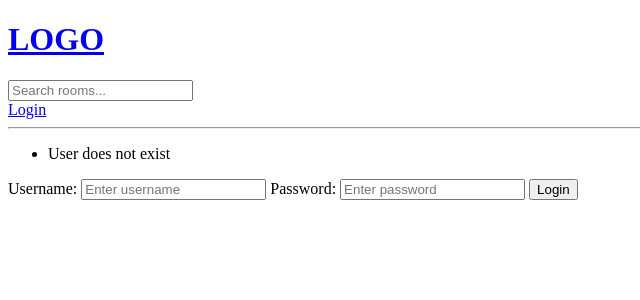
After one commit to andresolive/student-blog, a Django app: page /login/ in a window 1280 px wide. The commit adds this page. Shown: the top 300 px of the page, without its empty margins (0-640 px from the left). Run offline with Django 4.2, Linux system fonts and the light colour scheme.

Commit message:
feat: search; auth in progress

```diff
--- /dev/null
+++ b/base/templates/base/login_register.html
@@ -0,0 +1,16 @@
+{% extends 'main.html' %} {% block content %}
+
+<div>
+  <form method="POST" action="">
+    {% csrf_token%}
+    <label>Username:</label>
+    <input type="text" name="username" placeholder="Enter username" />
+
+    <label>Password:</label>
+    <input type="password" name="password" placeholder="Enter password" />
+
+    <input type="submit" value="Login" />
+  </form>
+</div>
+
+{% endblock content %}
--- a/base/urls.py
+++ b/base/urls.py
@@ -2,8 +2,9 @@ from django.urls import path
 from . import views
 
 urlpatterns = [
+  path('login/', views.loginPage, name='login'),
   path('', views.home, name="home"),
-  path('room/<str:pk>', views.room, name="room"),
+  path('room/<str:pk>', views.room, name='room'),
   path('create-room/', views.createRoom, name='create-room'),
   path('update-room/<str:pk>', views.updateRoom, name='update-room'),
   path('delete-room/<str:pk>', views.deleteRoom, name='delete-room'),
--- a/base/views.py
+++ b/base/views.py
@@ -1,6 +1,9 @@
 from django.shortcuts import render, redirect
+from django.contrib import messages
 from django.template import context
-from .models import Room
+from django.db.models import Q
+from django.contrib.auth.models import User
+from .models import Room, Topic
 from .forms import RoomForm
 
 # Create your views here.
@@ -11,9 +14,32 @@ from .forms import RoomForm
 #     {'id': 3, 'name': 'Frontend developers'},
 # ]
 
+def loginPage(request):
+    if request.method == 'POST':
+        username = request.POST.get('username')
+        password = request.POST.get('password')
+
+    try:
+        user = User.objects.get(username=username)
+    except:
+        messages.error(request, 'User does not exist')
+
+    context = {}
+    return render(request, 'base/login_register.html', context)
+
 def home(request):
-    rooms = Room.objects.all()
-    context = {'rooms': rooms}
+    q = request.GET.get('q') if request.GET.get('q') != None else ''
+
+    rooms = Room.objects.filter(
+        Q(topic__name__icontains = q) |
+        Q(name__icontains= q ) |
+        Q(description__icontains= q )
+    )
+
+    topics = Topic.objects.all()
+    room_count = rooms.count()
+
+    context = {'rooms': rooms, 'topics': topics, 'room_count': room_count}
     return render(request, 'base/home.html', context)
 
 def room(request, pk):
--- a/templates/main.html
+++ b/templates/main.html
@@ -1,17 +1,19 @@
 <!DOCTYPE html>
 <html lang="en">
-<head>
-  <meta charset="UTF-8">
-  <meta http-equiv="X-UA-Compatible" content="IE=edge">
-  <meta name="viewport" content="width=device-width, initial-scale=1.0">
-  <title>StudyBud</title>
-</head>
+  <head>
+    <meta charset="UTF-8" />
+    <meta http-equiv="X-UA-Compatible" content="IE=edge" />
+    <meta name="viewport" content="width=device-width, initial-scale=1.0" />
+    <title>StudyBud</title>
+  </head>
 
-<body>
-  {% include 'navbar.html' %}
-  {% block content %}
-
-  {% endblock %}
-
-</body>
+  <body>
+    {% include 'navbar.html' %} {% if messages %}
+    <ul class="messages">
+      {% for message in messages %}
+      <li>{{ message }}</li>
+      {% endfor %}
+    </ul>
+    {% endif %} {% block content %} {% endblock %}
+  </body>
 </html>
--- a/templates/navbar.html
+++ b/templates/navbar.html
@@ -2,4 +2,10 @@
   <h1>LOGO</h1>
 </a>
 
-<hr>
+<form method="GET" action="{% url 'home' %}">
+  <input type="text" name="q" placeholder="Search rooms... " />
+</form>
+
+<a href="{% url 'login' %}">Login</a>
+
+<hr />
```
Also changed, not shown: base/templates/base/home.html (+28 -2 lines), db.sqlite3.
